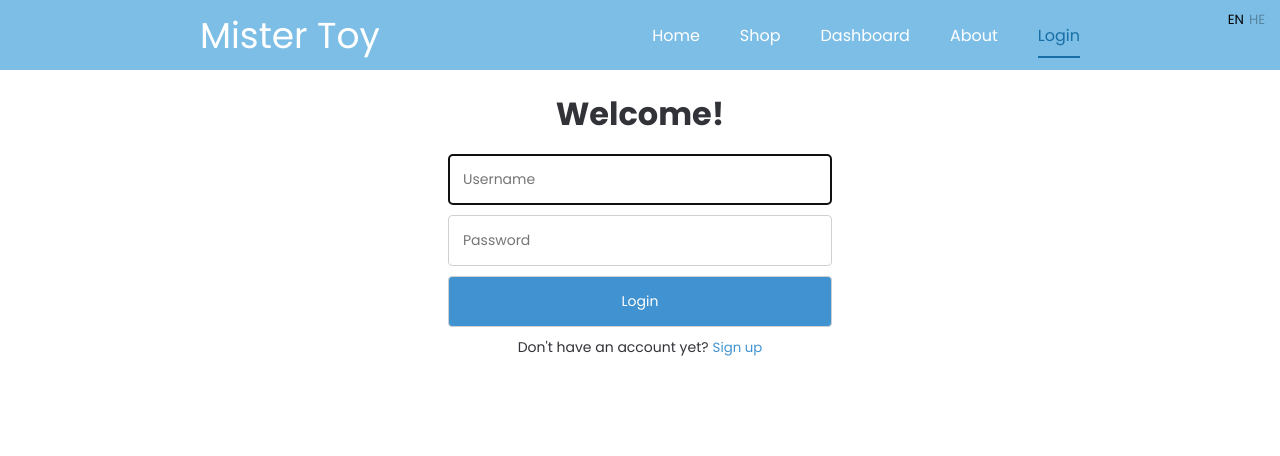
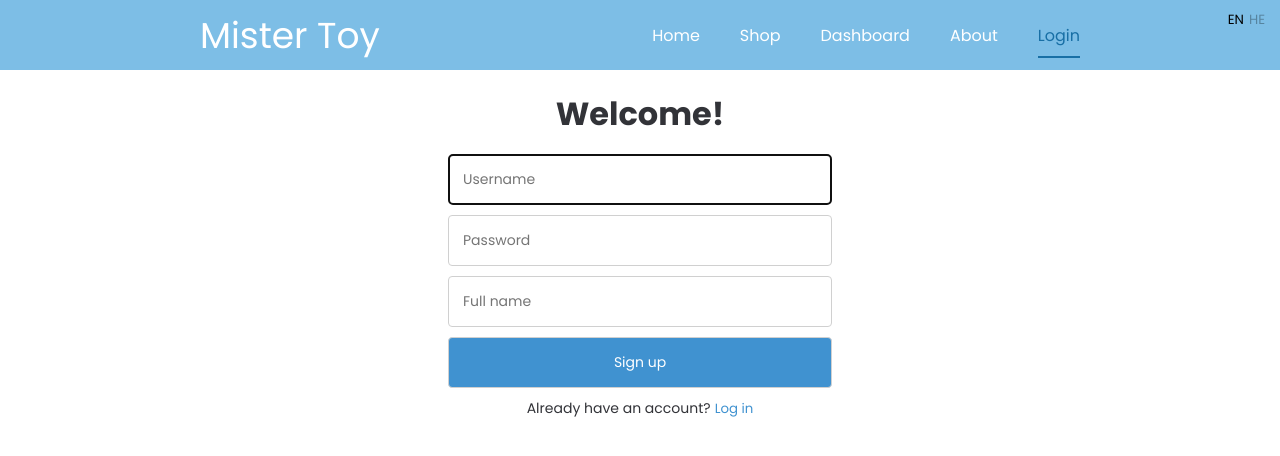
Before and after one commit to RonFelsenfeld/MisterToy-TS-Frontend, a React (Vite) app: page /login in a window 1280 px wide. Shown: the top 456 px of the page. Built offline with nearby package versions, Linux system fonts and the light colour scheme; no server answers.

Commit message:
Add login form for both login and sign up

```diff
--- a/src/components/general/LoginFrom.tsx
+++ b/src/components/general/LoginFrom.tsx
@@ -1,16 +1,66 @@
+import { useState } from 'react'
+import { userService } from '../../services/user.service'
+import { useEffectUpdate } from '../../customHooks/useEffectUpdate'
+
+import { UserCredentials } from '../../models/user.model'
+import { InputChangeEvent } from '../../models/event.model'
+
 interface LoginFormProps {
   isSignup: boolean
 }
 
 const LoginForm = ({ isSignup }: LoginFormProps) => {
+  const [credentials, setCredentials] = useState<UserCredentials>(
+    userService.getDefaultCredentials()
+  )
+
+  console.log(`credentials`, credentials)
+
+  useEffectUpdate(() => {
+    setCredentials(userService.getDefaultCredentials(isSignup))
+  }, [isSignup])
+
+  function handleChange({ target }: InputChangeEvent) {
+    const { name: field, value } = target
+    setCredentials(prevCreds => ({ ...prevCreds, [field]: value }))
+  }
+
+  const { username, password, fullName } = credentials
+
   return (
     <form className="login-form flex column align-center">
-      <input type="text" name="username" placeholder="Username" required autoFocus />
-      <input type="password" name="password" placeholder="Password" required autoComplete="off" />
+      <input
+        type="text"
+        name="username"
+        placeholder="Username"
+        value={username}
+        onChange={handleChange}
+        required
+        autoFocus
+      />
 
-      {isSignup && <input type="text" name="fullName" placeholder="Full name" required />}
+      <input
+        type="password"
+        name="password"
+        placeholder="Password"
+        value={password}
+        onChange={handleChange}
+        required
+        autoComplete="off"
+      />
 
-      <button className="btn-submit">Login</button>
+      {isSignup && (
+        <input
+          type="text"
+          name="fullName"
+          placeholder="Full name"
+          value={fullName || ''}
+          onChange={handleChange}
+          required
+        />
+      )}
+
+      <button className="btn-submit">{isSignup ? 'Sign up' : 'Login'}</button>
     </form>
   )
 }
--- a/src/customHooks/useEffectUpdate.ts
+++ b/src/customHooks/useEffectUpdate.ts
@@ -1,7 +1,6 @@
-// ! Execute a cb on every update, from the second render (not at the first one)
-
 import { useEffect, useRef } from 'react'
 
+// ! Execute a cb on every update, from the second render (not at the first one)
 export function useEffectUpdate(cb: () => void, dependencies: unknown[]) {
   const isFirstRender = useRef<boolean>(true)
 
--- a/src/models/user.model.ts
+++ b/src/models/user.model.ts
@@ -1,5 +1,5 @@
 export interface UserCredentials {
   username: string
   password: string
-  fullName: string
+  fullName?: string
 }
--- a/src/pages/general/LoginPage.tsx
+++ b/src/pages/general/LoginPage.tsx
@@ -3,7 +3,7 @@ import { useNavigate } from 'react-router-dom'
 import LoginForm from '../../components/general/LoginFrom'
 
 const LoginPage = () => {
-  const [isSignup, setIsSignup] = useState<boolean>(false)
+  const [isSignup, setIsSignup] = useState<boolean>(true)
   const navigate = useNavigate()
 
   function toggleIsSignup() {
--- a/src/services/user.service.ts
+++ b/src/services/user.service.ts
@@ -4,10 +4,10 @@ export const userService = {
   getDefaultCredentials,
 }
 
-function getDefaultCredentials(): UserCredentials {
+function getDefaultCredentials(isNewUser: boolean = true): UserCredentials {
   return {
     username: '',
     password: '',
-    fullName: '',
+    ...(isNewUser && { fullName: '' }),
   }
 }
```
